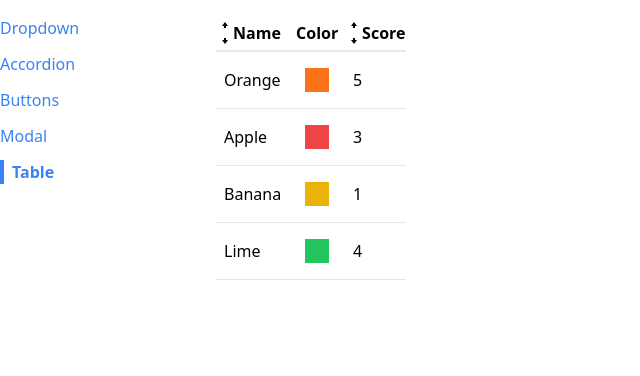
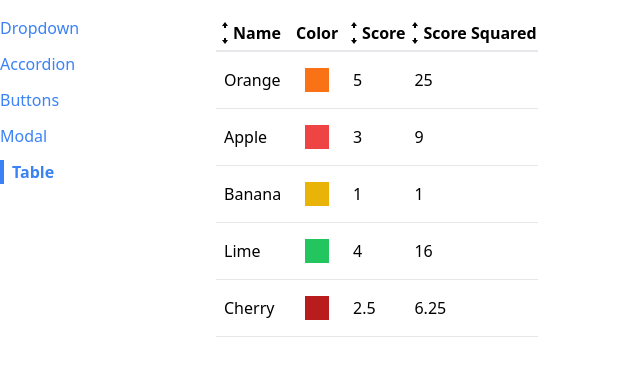
Before and after one commit to locaulker/components, a React (Create React App) app: page /table in a window 1280 px wide. Shown: the top 376 px of the page, without its empty margins (0-640 px from the left). Built offline with nearby package versions, Linux system fonts and the light colour scheme.

Commit message:
end sortable table component

```diff
--- a/src/pages/TablePage.js
+++ b/src/pages/TablePage.js
@@ -7,7 +7,8 @@ function TablePage() {
     { name: "Orange", color: "bg-orange-500", score: 5 },
     { name: "Apple", color: "bg-red-500", score: 3 },
     { name: "Banana", color: "bg-yellow-500", score: 1 },
-    { name: "Lime", color: "bg-green-500", score: 4 }
+    { name: "Lime", color: "bg-green-500", score: 4 },
+    { name: "Cherry", color: "bg-red-700", score: 2.5 }
   ]
 
   const config = [
@@ -24,6 +25,11 @@ function TablePage() {
       label: "Score",
       render: fruit => fruit.score,
       sortValue: fruit => fruit.score
+    },
+    {
+      label: "Score Squared",
+      render: fruit => fruit.score ** 2,
+      sortValue: fruit => fruit.score ** 2
     }
   ]
 
@@ -33,6 +39,7 @@ function TablePage() {
 
   return (
     <div>
+      {/* <Table data={data} config={config} keyFn={keyFn} /> */}
       <SortableTable data={data} config={config} keyFn={keyFn} />
     </div>
   )
```
